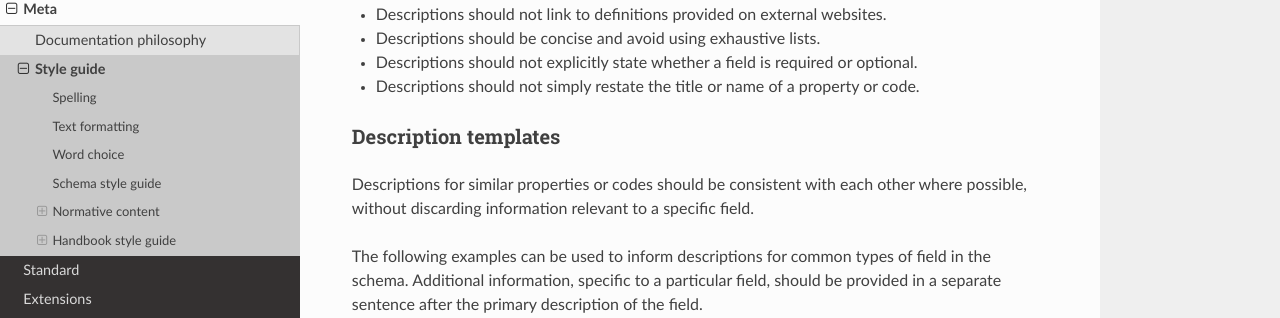
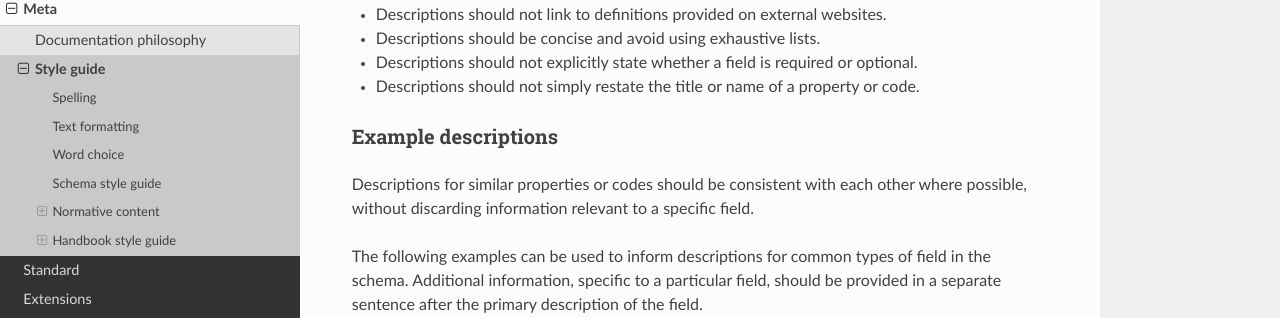
Before and after one commit to open-contracting/standard-development-handbook, a Sphinx documentation site: the page built from docs/meta/style_guide.md, in a window 1280 px wide and 900 px high, scrolled down 2387 px. Shown: the part 137-455 px from the top of the window. Built offline with Sphinx 7.4.7 and the Read the Docs theme 2.0.0, drawn with Linux system fonts in a browser that asks for light colours.

Commit message:
rename description template section

```diff
--- a/docs/meta/style_guide.md
+++ b/docs/meta/style_guide.md
@@ -79,7 +79,7 @@ guaranteeReports  Fiscal commitments and contingent liabilities reports Reports
 * Descriptions should not explicitly state whether a field is required or optional.
 * Descriptions should not simply restate the title or name of a property or code.
 
-### Description templates
+### Example descriptions
 
 Descriptions for similar properties or codes should be consistent with each other where possible, without discarding information relevant to a specific field.
 
```
